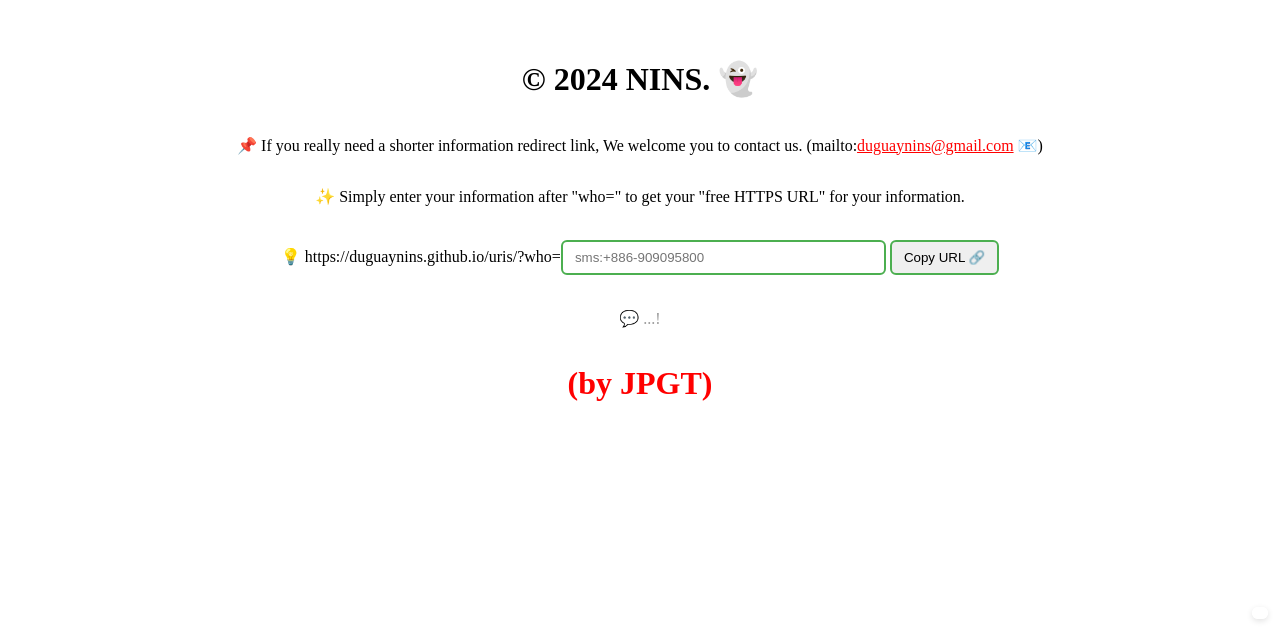
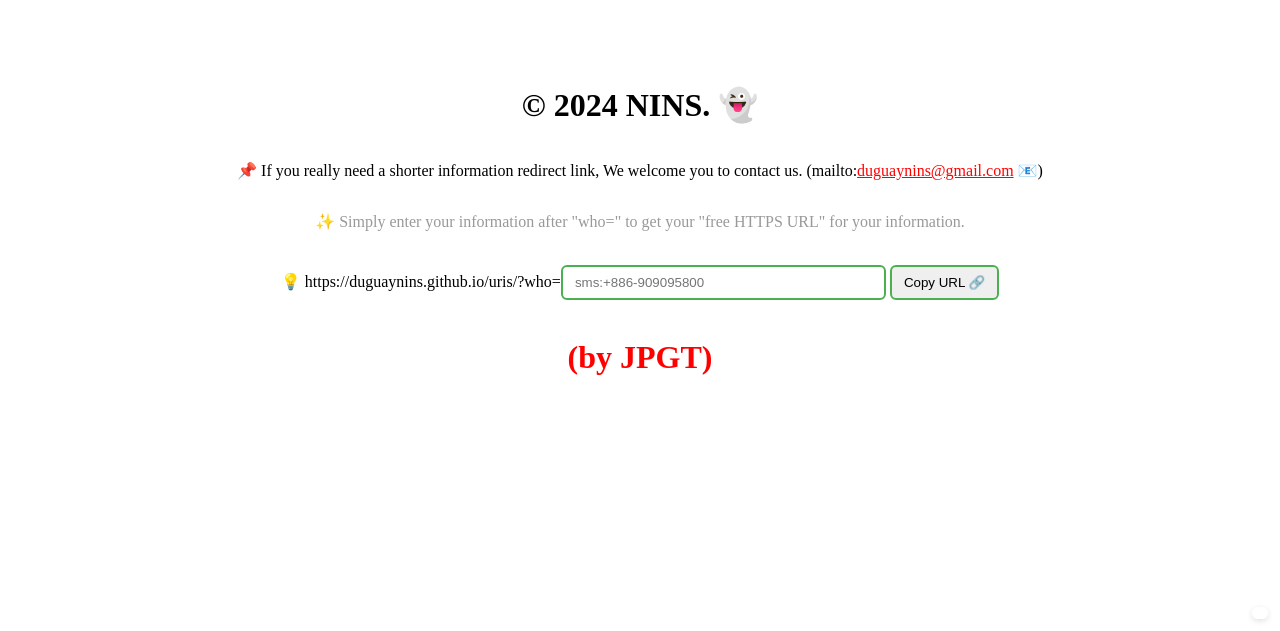
Before and after one commit to duguaynins/uris, a plain HTML site: page index.html in a window 1280 px wide. Shown: the part 169-800 px from the top of the page. Drawn offline with Linux system fonts and the light colour scheme.

Commit message:
Update index.html

```diff
--- a/index.html
+++ b/index.html
@@ -60,11 +60,13 @@
 
     <!--h1>Preparing your information...</h1-->
     <p id="system">📌 If you really need a shorter information redirect link, We welcome you to contact us. <a translate="no">(mailto:<a style='color:red;' href='mailto:duguaynins@gmail.com'>duguaynins@gmail.com</a> 📧)</a></p>
+
+    <p id="message" style="color: #999999;">💬 ...!</p>
     <!--p id="nanoURL" translate="no">💡 ...!</p-->
-    <p id="hintURL">✨ ...!</p>
+    <!--p id="hintURL">✨ ...!</p-->
     <p id="miniURL" translate="no">💡 ...!</p>
     <!--p id="message">💬 ...!</p-->
-    <p id="message" style="color: #999999;">💬 ...!</p>
+
     <h1 translate="no" style="color: red;">(by JPGT)</h1>
 
     <!-- 翻譯小工具容器（放在頁面任意地方） -->
@@ -148,7 +150,7 @@
         const body = urlParams.get('body');
         ///document.getElementById("nanoURL").innerHTML = "💡 （example →）<a style='text-decoration:none; color:black;' href='https://nins.uris.world' target='_blank' rel='noopener noreferrer'>https://<u style='color:red;'>nins</u>.uris.world</a>";
         document.getElementById("miniURL").innerHTML = "💡 <u style='text-decoration:none; color:black;'>https://duguaynins.github.io/uris/?who=<input style='color:red;' type='text' id='informationInput' placeholder='' value='' size='35'> <button id='copyButton'>Copy URL 🔗</button></u>";  ///uris/index.html
-        document.getElementById("hintURL").innerHTML = '✨ Simply enter your information after "who=" to get your "free HTTPS URL" for your information.';
+        document.getElementById("message").innerHTML = '✨ Simply enter your information after "who=" to get your "free HTTPS URL" for your information.';
 
         if (recipient) {
             // 3. Build the uris link
```
